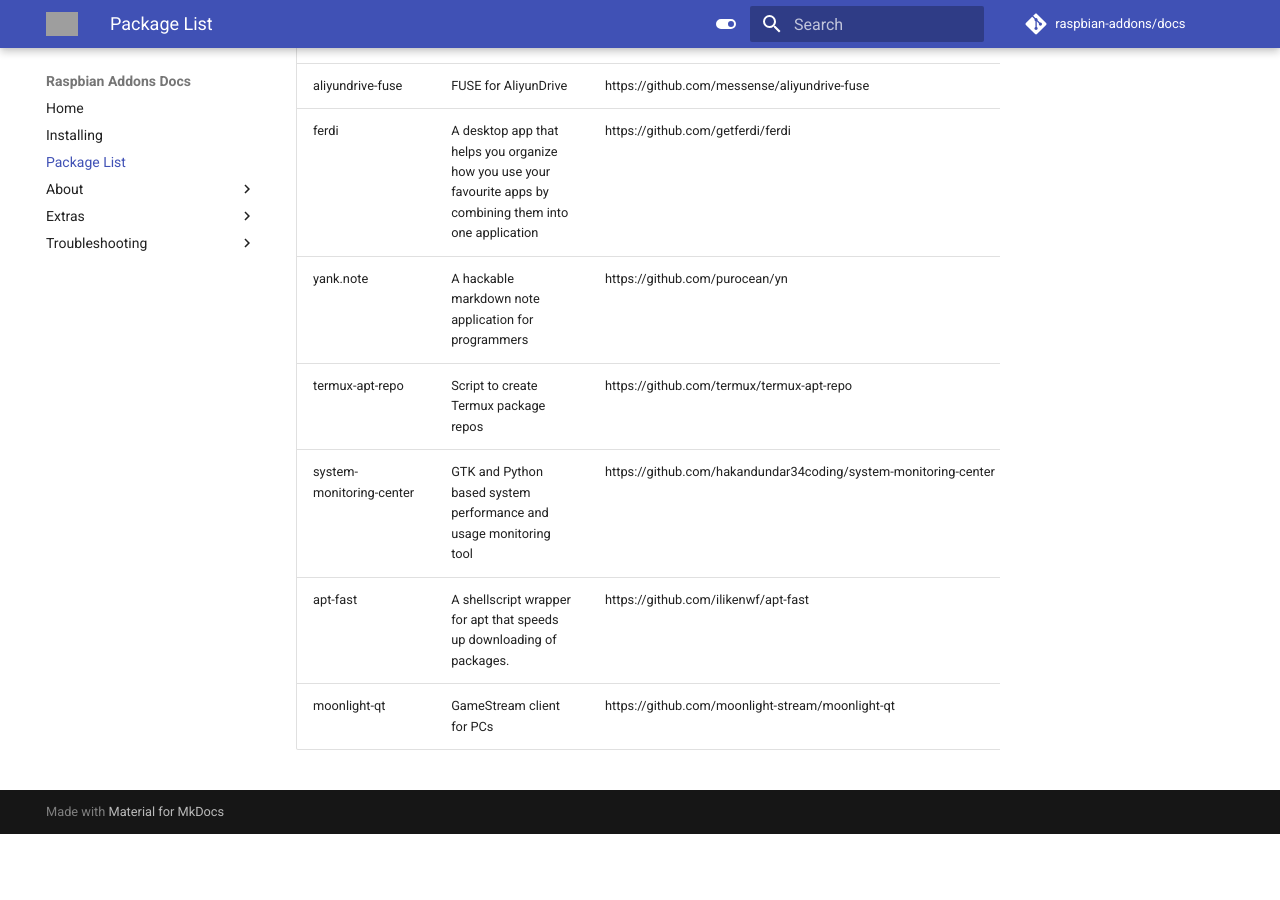
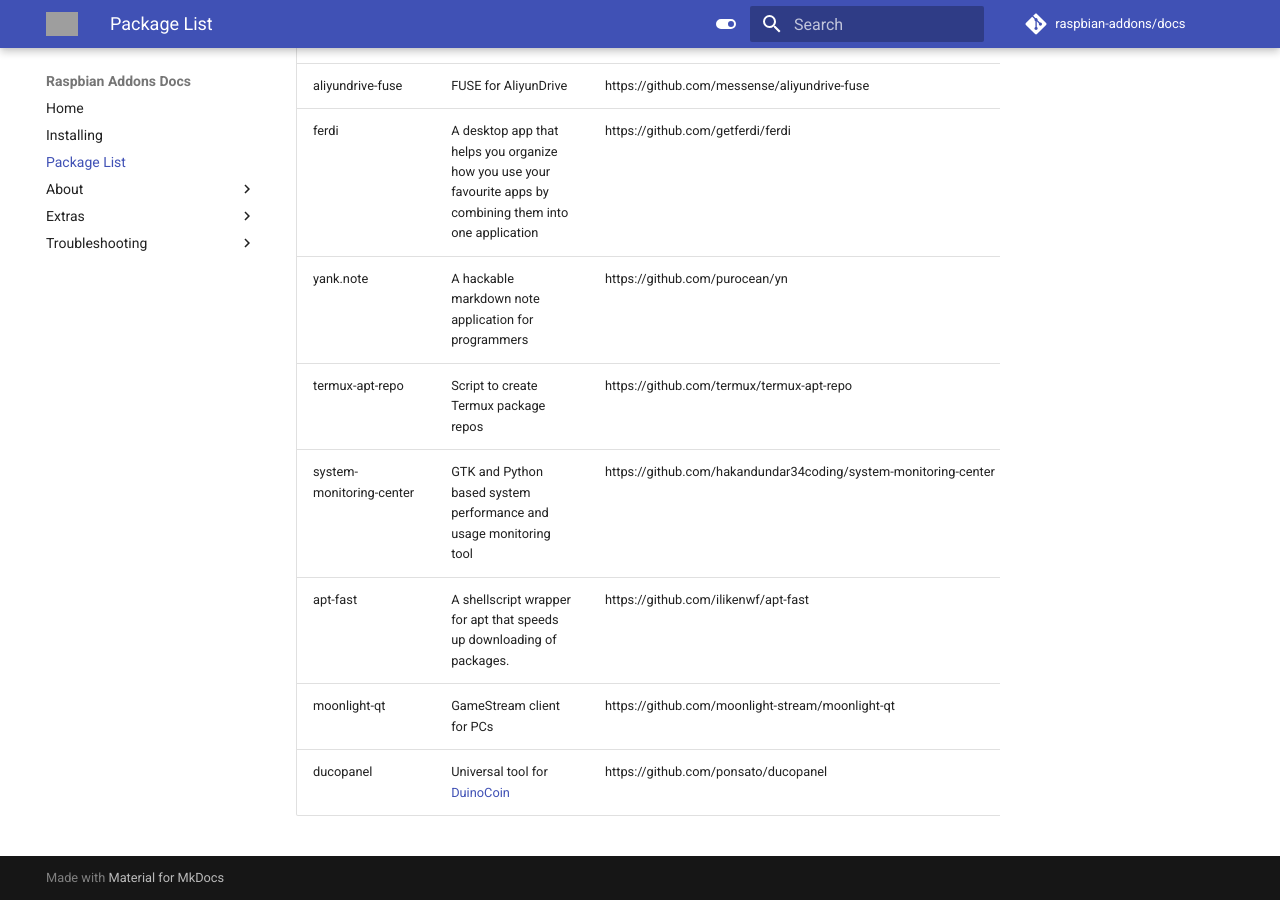
Before and after one commit to raspbian-addons/docs, an MkDocs documentation site: the page built from docs/package-list.md, in a window 1280 px wide and 900 px high, scrolled down 19928 px. Built offline with MkDocs 1.6.1 and Material for MkDocs 9.7.7, drawn with Linux system fonts in a browser that asks for light colours; comment, search, counter and statistics services are not loaded; before the commit the page ends 20762 px from its top, so only the background shows below that; grey boxes are pictures that could not be loaded.

Commit message:
packagelist: add ducopanel

```diff
--- a/docs/package-list.md
+++ b/docs/package-list.md
@@ -250,3 +250,4 @@
 | system-monitoring-center | GTK and Python based system performance and usage monitoring tool | https://github.com/hakandundar34coding/system-monitoring-center |
 | apt-fast | A shellscript wrapper for apt that speeds up downloading of packages. | https://github.com/ilikenwf/apt-fast |
 | moonlight-qt | GameStream client for PCs | https://github.com/moonlight-stream/moonlight-qt |
+| ducopanel | Universal tool for [DuinoCoin](https://github.com/revoxhere/duino-coin) | https://github.com/ponsato/ducopanel |
```
